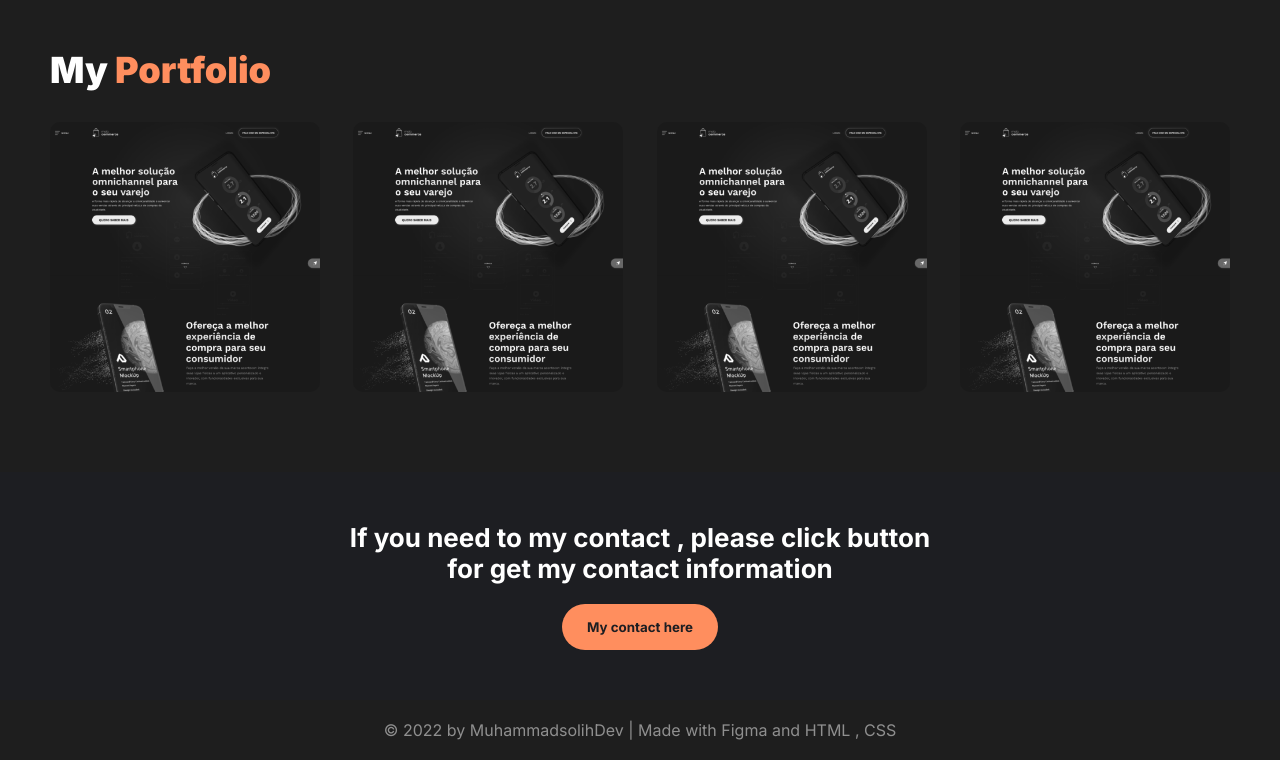
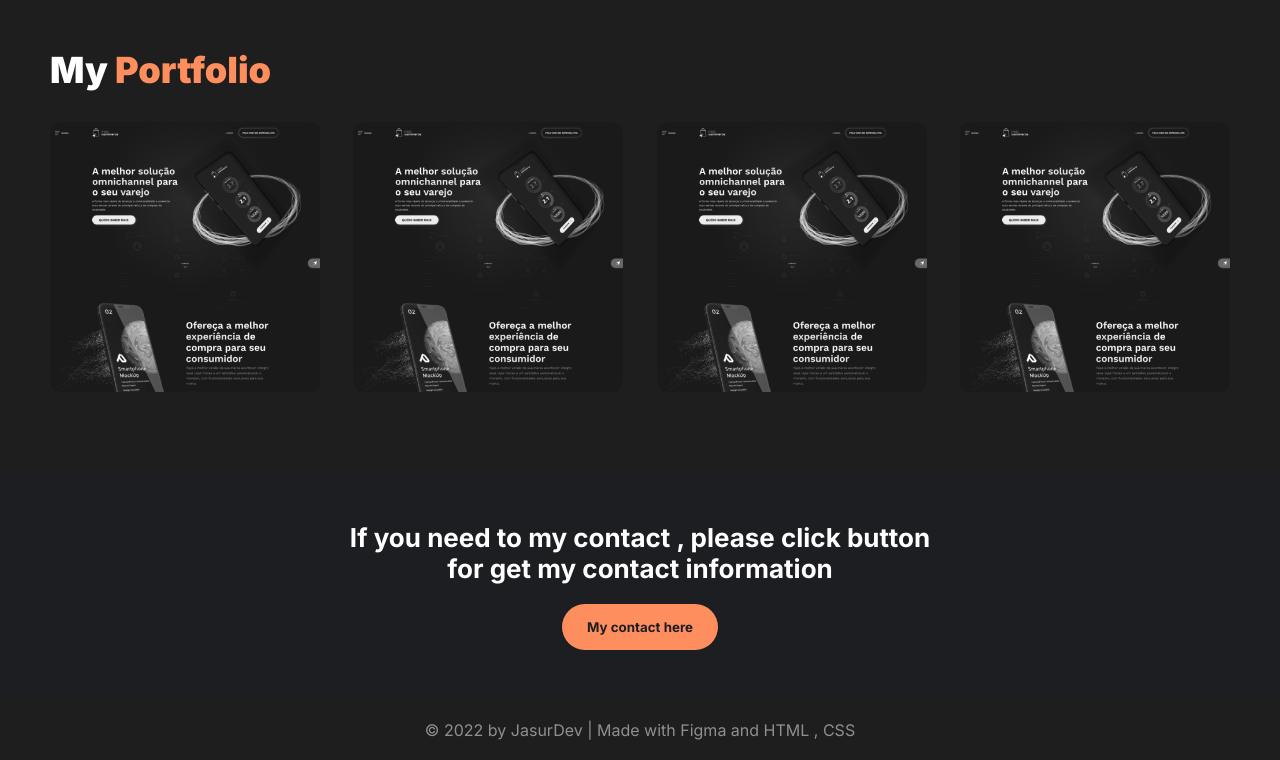
Before and after one commit to MrJasurbek/portfolio-website, a plain HTML site: page index.html in a window 1280 px wide. Shown: the part 2298-3058 px from the top of the page. Drawn offline with Linux system fonts and the light colour scheme.

Commit message:
initial commit

```diff
--- a/index.html
+++ b/index.html
@@ -356,7 +356,7 @@
     <div class="copyright">
         <div class="container">
             <p>
-                &copy; 2022 by MuhammadsolihDev | Made with Figma and HTML , CSS
+                &copy; 2022 by JasurDev | Made with Figma and HTML , CSS
             </p>
         </div>
     </div>
```
